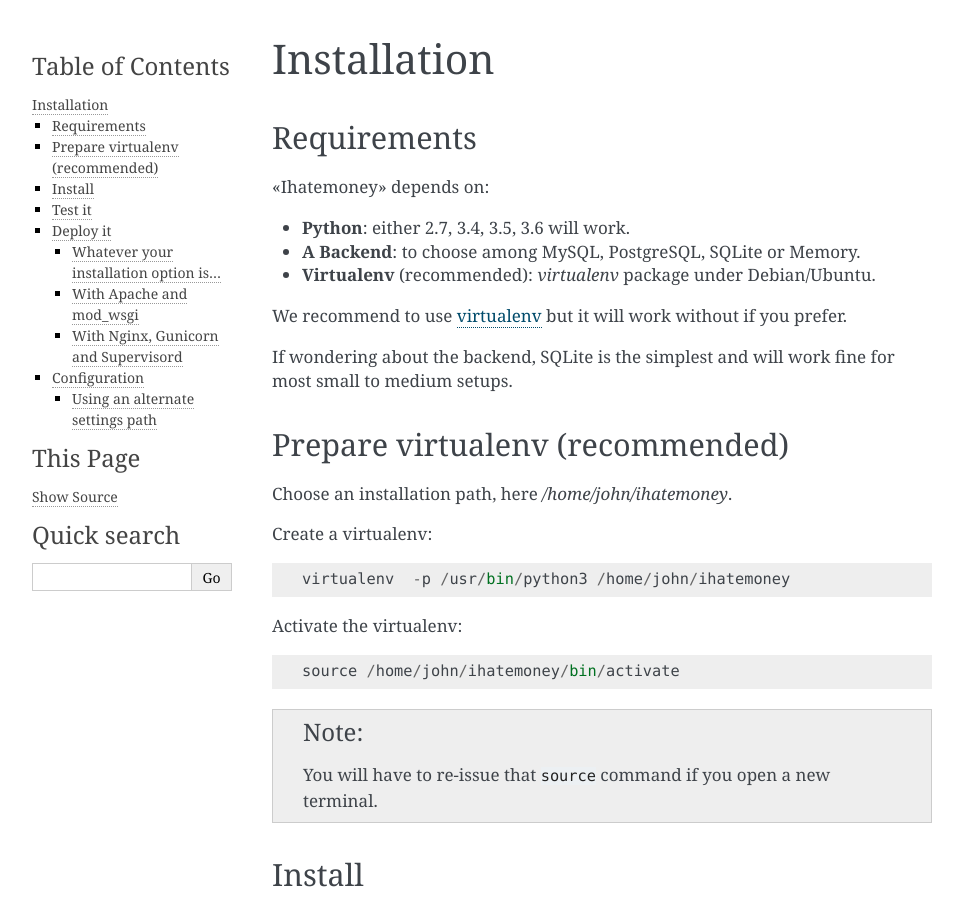
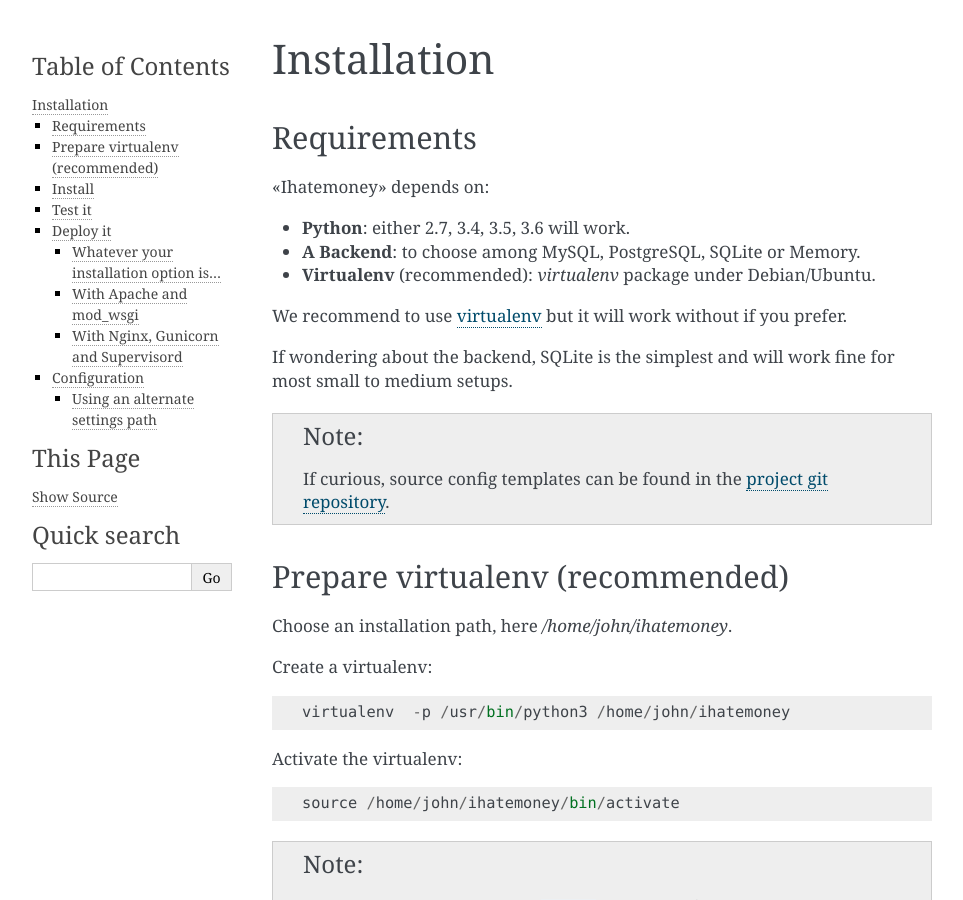
Before and after one commit to spiral-project/ihatemoney, a Sphinx documentation site: the page built from docs/installation.rst, in a window 1280 px wide and 900 px high. Shown: the whole window, without its empty margins (148-1111 px from the left). Built offline with Sphinx 7.4.7, drawn with Linux system fonts in a browser that asks for light colours.

Commit message:
Mention templates dir URL in documentation
As requested by @almet

```diff
--- a/docs/installation.rst
+++ b/docs/installation.rst
@@ -17,6 +17,8 @@
 
 If wondering about the backend, SQLite is the simplest and will work fine for
 most small to medium setups.
+
+.. note:: If curious, source config templates can be found in the `project git repository <https://github.com/spiral-project/ihatemoney/tree/master/ihatemoney/conf-templates>`_.
 
 Prepare virtualenv (recommended)
 ================================
```
